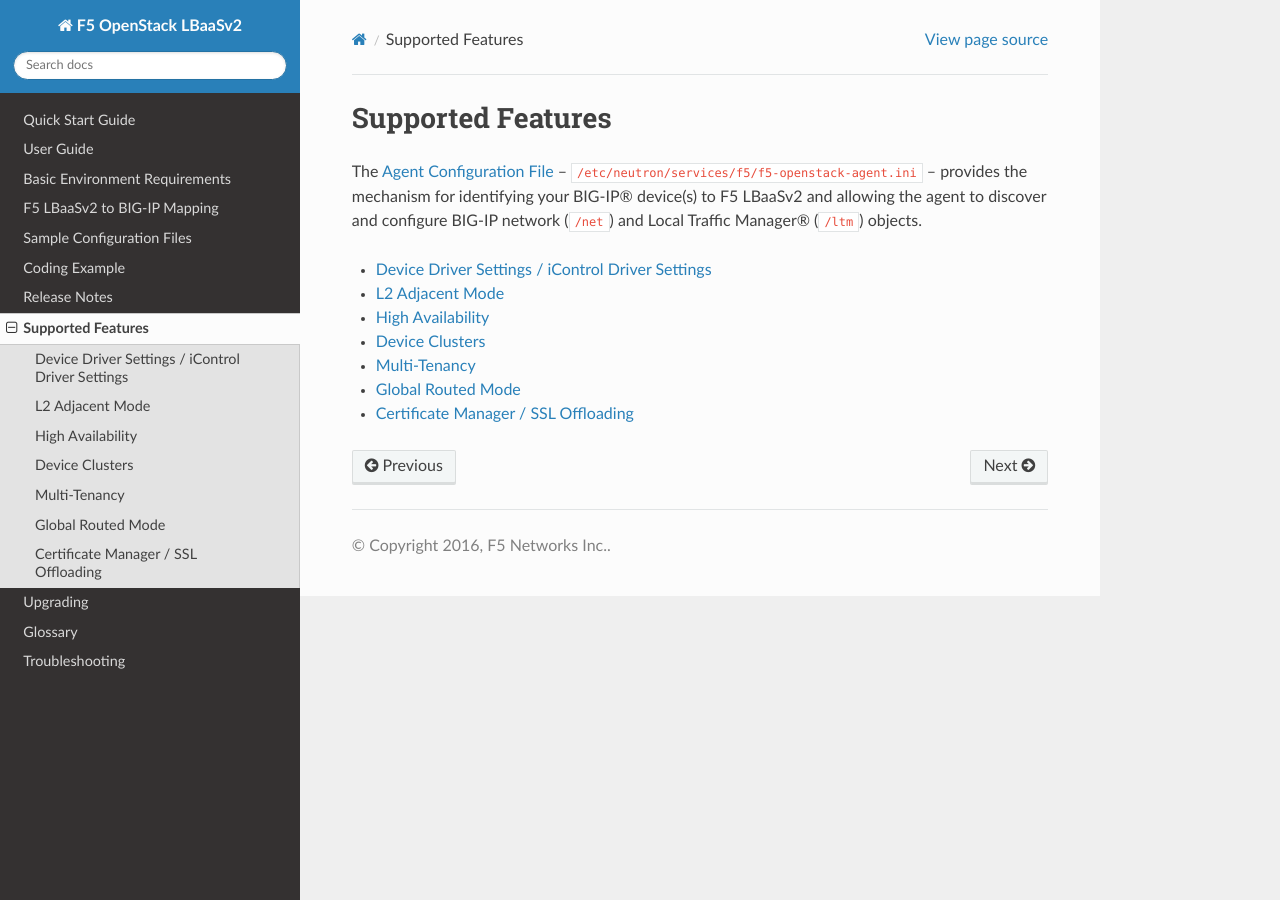
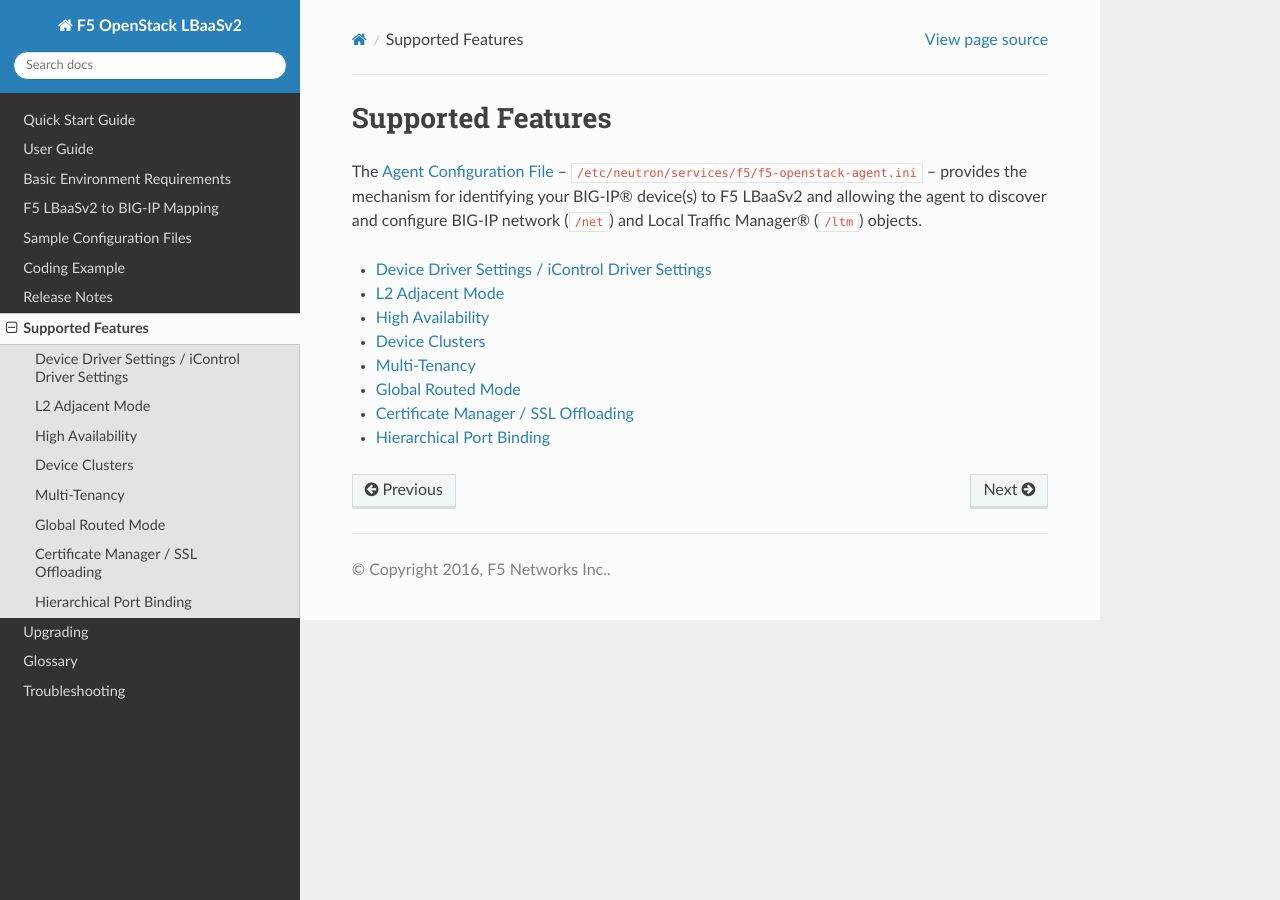
Before and after one commit to F5Networks/f5-openstack-lbaasv2-driver, a Sphinx documentation site: the page built from docs/map_lbaasv2-features.rst, in a window 1280 px wide. Built offline with Sphinx 7.4.7 and the Read the Docs theme 2.0.0, drawn with Linux system fonts in a browser that asks for light colours; the version number could not be read and is left out.

Commit message:
Update map_lbaasv2-features.rst
Add hierarchical port binding to supported features toctree.

```diff
--- a/docs/map_lbaasv2-features.rst
+++ b/docs/map_lbaasv2-features.rst
@@ -16,3 +16,4 @@
     Multi-Tenancy <includes/topic_multi-tenancy>
     includes/topic_global-routed-mode
     includes/topic_cert-manager
+    includes/topic_hierarchical-port-binding
```
